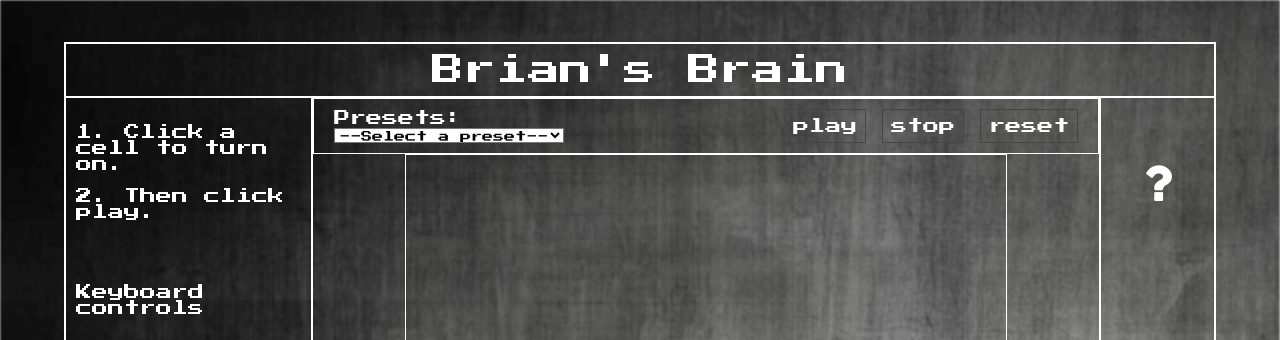
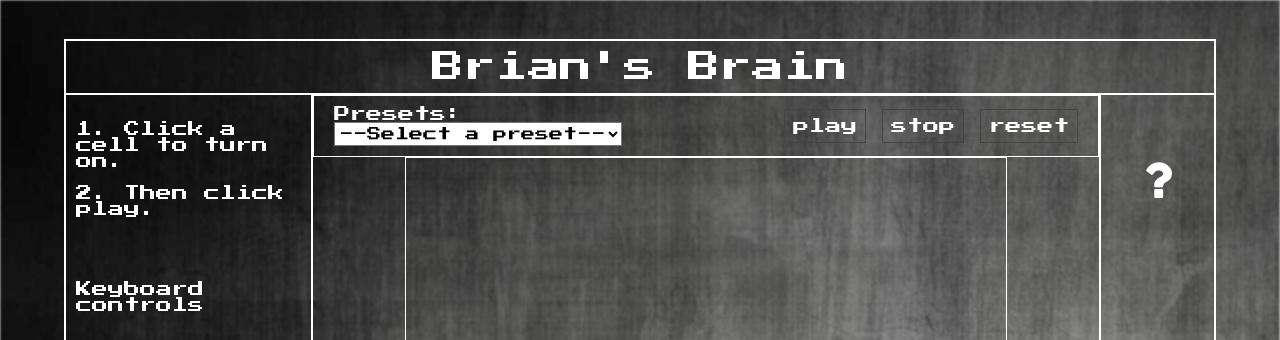
Before and after one commit to davidhu2000/brians_brain, a website built with webpack: page index.html in a window 1280 px wide. Shown: the top 340 px of the page. Built offline with nearby package versions, Linux system fonts and the light colour scheme; a script that the page names is missing; files whose address does not match are found by name.

Commit message:
increase font size of select

```diff
--- a/assets/stylesheets/components/navigation.css
+++ b/assets/stylesheets/components/navigation.css
@@ -8,9 +8,9 @@ nav {
 
 select {
   background: white;
-  width: 230px;
   font: inherit;
-  font-size: 11px;
+  font-size: 14px;
+  height: 24px
 }
 
 button {
```
